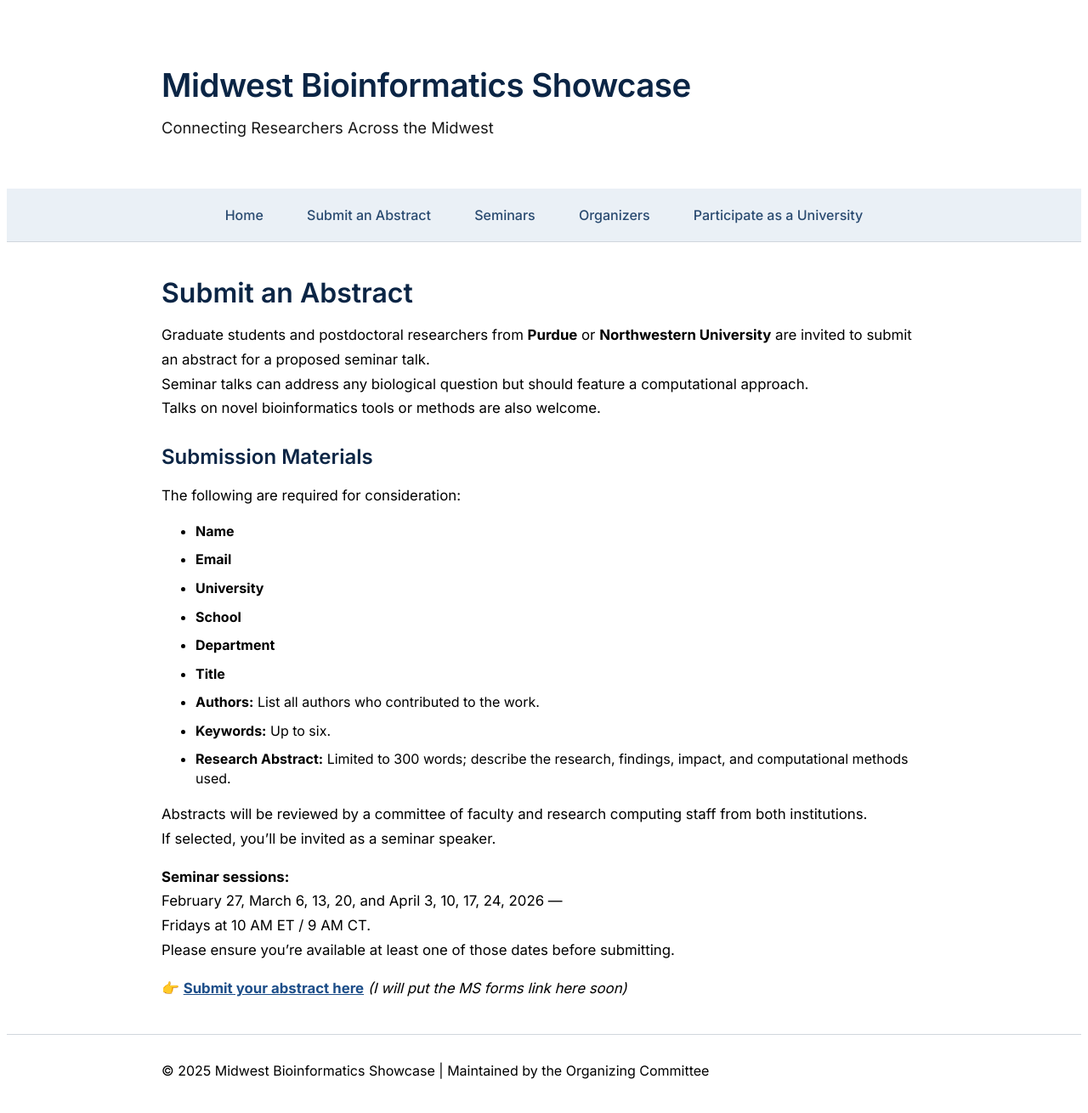
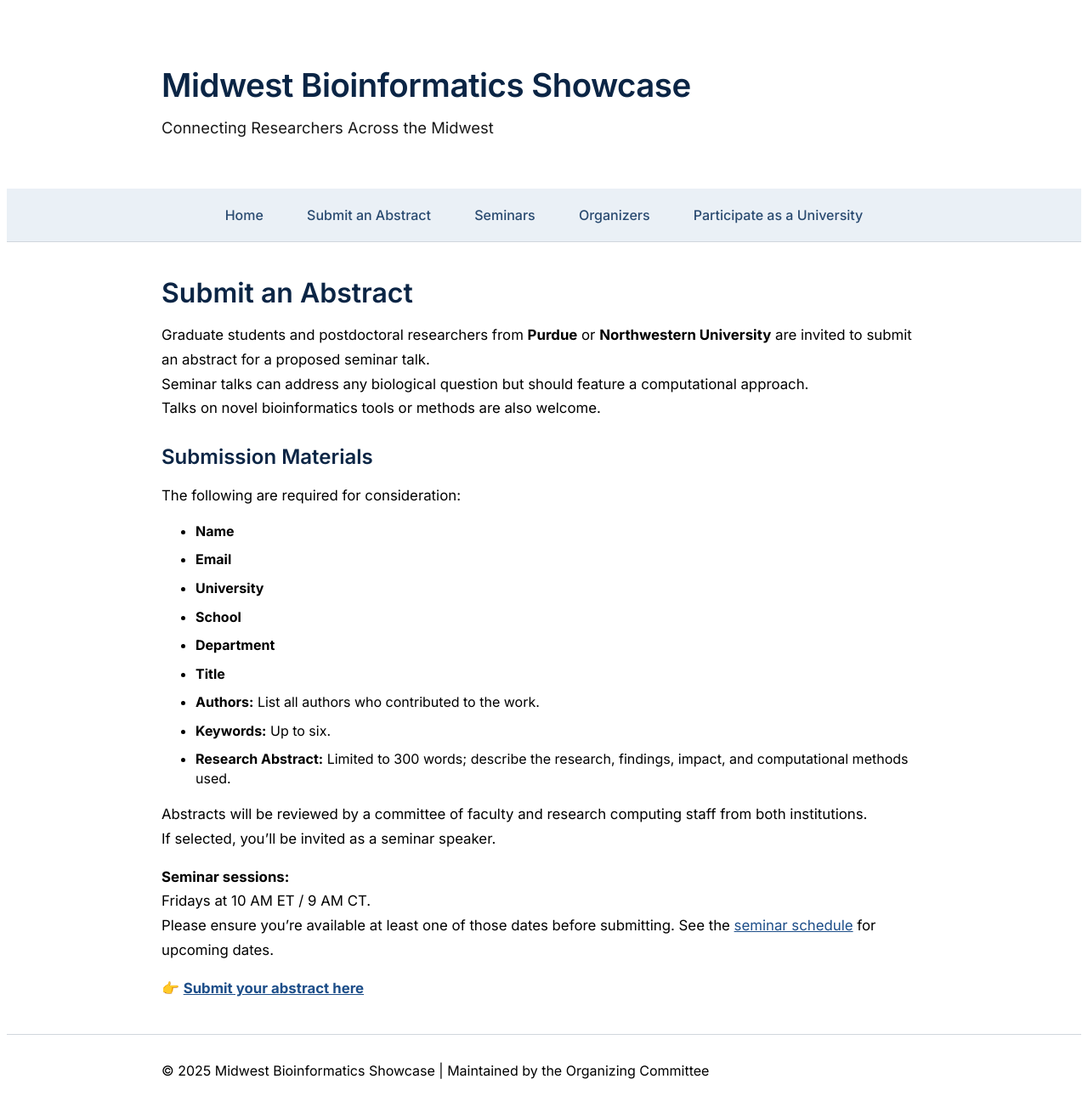
Before and after one commit to Midwest-Bioinformatics-Showcase/midwest-bioinformatics-showcase.github.io, a Jekyll site: the page built from submit.md, in a window 1280 px wide. Shown: the whole page at 85% size. Built offline with Jekyll 4.4.1, drawn with Linux system fonts in a browser that asks for light colours.

Commit message:
fixed links

```diff
--- a/submit.md
+++ b/submit.md
@@ -27,8 +27,8 @@
 If selected, you’ll be invited as a seminar speaker.
 
 **Seminar sessions:**
-February 27, March 6, 13, 20, and April 3, 10, 17, 24, 2026 —
 Fridays at 10 AM ET / 9 AM CT.
 Please ensure you’re available at least one of those dates before submitting.
+See the [seminar schedule](seminars.html) for upcoming dates.
 
-👉 **[Submit your abstract here](#)** _(I will put the MS forms link here soon)_
+👉 **[Submit your abstract here](https://forms.cloud.microsoft/r/Rq9Z1Kdtk8)**
```
